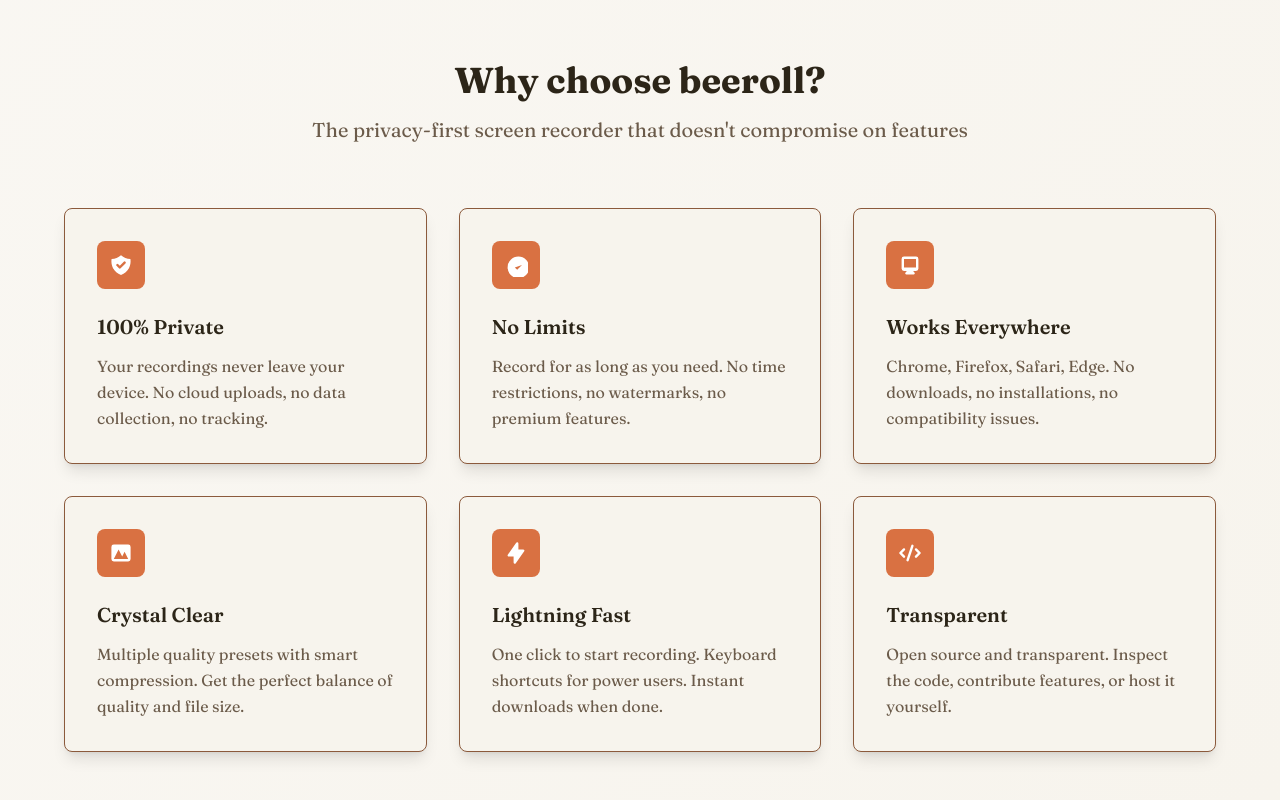
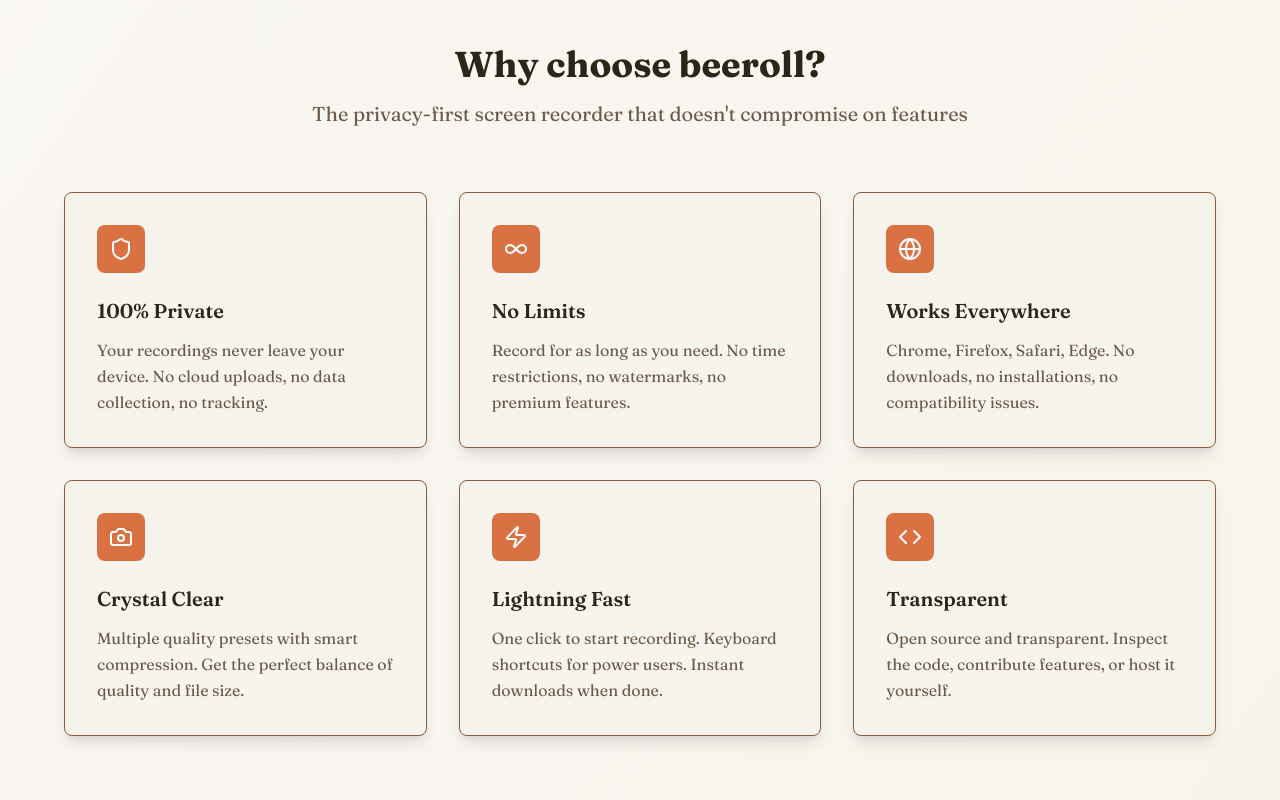
Before and after one commit to john-rock/beeroll, a Next.js app: page / in a window 1280 px wide. Shown: the part 1002-1802 px from the top of the page. Built offline with nearby package versions, Linux system fonts and the light colour scheme.

Commit message:
lucid icons

```diff
--- a/app/components/Logo.tsx
+++ b/app/components/Logo.tsx
@@ -16,7 +16,7 @@
 export function Logo() {
   return (
     <div>
-      <h1 className="text-2xl sm:text-3xl font-bold text-retro-brown dark:text-retro-brown px-4 py-2">
+      <h1 className="text-2xl sm:text-3xl font-bold text-retro-brown dark:text-retro-brown">
         beeroll
       </h1>
     </div>
--- a/app/components/ScreenRecorder.tsx
+++ b/app/components/ScreenRecorder.tsx
@@ -8,7 +8,7 @@
 import { QUALITY_PRESETS, getSavedQualityPreset, saveQualityPreset } from '../utils/qualitySettings';
 import { AudioControls } from './AudioControls';
 import { Header } from './Header';
-import { Play, ChevronDown, Save, Settings, Zap } from 'lucide-react';
+import { Play, ChevronDown, Save, Settings, Zap, Shield, Infinity, Globe, Camera, Code } from 'lucide-react';
 
 import { RecordingStatus } from './RecordingStatus';
 import { ErrorDisplay } from './ErrorDisplay';
@@ -579,9 +579,7 @@
                 {/* Privacy First */}
                 <div className="bg-retro-warm-white dark:bg-retro-warm-white rounded-lg p-8 shadow-lg border border-retro-accent dark:border-retro-accent hover:shadow-xl transition-all duration-300">
                   <div className="w-12 h-12 bg-retro-orange rounded-lg flex items-center justify-center mb-6">
-                    <svg className="w-6 h-6 text-white" fill="currentColor" viewBox="0 0 20 20">
-                      <path fillRule="evenodd" d="M2.166 4.999A11.954 11.954 0 0010 1.944 11.954 11.954 0 0017.834 5c.11.65.166 1.32.166 2.001 0 5.225-3.34 9.67-8 11.317C5.34 16.67 2 12.225 2 7c0-.682.057-1.35.166-2.001zm11.541 3.708a1 1 0 00-1.414-1.414L9 10.586 7.707 9.293a1 1 0 00-1.414 1.414l2 2a1 1 0 001.414 0l4-4z" clipRule="evenodd" />
-                    </svg>
+                    <Shield className="w-6 h-6 text-white" />
                   </div>
                   <h3 className="text-xl font-semibold text-retro-brown dark:text-retro-brown mb-3">
                     100% Private
@@ -594,9 +592,7 @@
                 {/* No Limits */}
                 <div className="bg-retro-warm-white dark:bg-retro-warm-white rounded-lg p-8 shadow-lg border border-retro-accent dark:border-retro-accent hover:shadow-xl transition-all duration-300">
                   <div className="w-12 h-12 bg-retro-orange rounded-lg flex items-center justify-center mb-6">
-                    <svg className="w-6 h-6 text-white" fill="currentColor" viewBox="0 0 20 20">
-                      <path d="M9 12l2 2 4-4m6 2a9 9 0 11-18 0 9 9 0 0118 0z" />
-                    </svg>
+                    <Infinity className="w-6 h-6 text-white" />
                   </div>
                   <h3 className="text-xl font-semibold text-retro-brown dark:text-retro-brown mb-3">
                     No Limits
@@ -609,9 +605,7 @@
                 {/* Works Everywhere */}
                 <div className="bg-retro-warm-white dark:bg-retro-warm-white rounded-lg p-8 shadow-lg border border-retro-accent dark:border-retro-accent hover:shadow-xl transition-all duration-300">
                   <div className="w-12 h-12 bg-retro-orange rounded-lg flex items-center justify-center mb-6">
-                    <svg className="w-6 h-6 text-white" fill="currentColor" viewBox="0 0 20 20">
-                      <path fillRule="evenodd" d="M3 5a2 2 0 012-2h10a2 2 0 012 2v8a2 2 0 01-2 2h-2.22l.123.489.804.804A1 1 0 0113 18H7a1 1 0 01-.707-1.707l.804-.804L7.22 15H5a2 2 0 01-2-2V5zm5.771 7H5V5h10v7H8.771z" clipRule="evenodd" />
-                    </svg>
+                    <Globe className="w-6 h-6 text-white" />
                   </div>
                   <h3 className="text-xl font-semibold text-retro-brown dark:text-retro-brown mb-3">
                     Works Everywhere
@@ -624,9 +618,7 @@
                 {/* High Quality */}
                 <div className="bg-retro-warm-white dark:bg-retro-warm-white rounded-lg p-8 shadow-lg border border-retro-accent dark:border-retro-accent hover:shadow-xl transition-all duration-300">
                   <div className="w-12 h-12 bg-retro-orange rounded-lg flex items-center justify-center mb-6">
-                    <svg className="w-6 h-6 text-white" fill="currentColor" viewBox="0 0 20 20">
-                      <path d="M4 3a2 2 0 00-2 2v10a2 2 0 002 2h12a2 2 0 002-2V5a2 2 0 00-2-2H4zm12 12H4l4-8 3 6 2-4 3 6z" />
-                    </svg>
+                    <Camera className="w-6 h-6 text-white" />
                   </div>
                   <h3 className="text-xl font-semibold text-retro-brown dark:text-retro-brown mb-3">
                     Crystal Clear
@@ -639,9 +631,7 @@
                 {/* Easy to Use */}
                 <div className="bg-retro-warm-white dark:bg-retro-warm-white rounded-lg p-8 shadow-lg border border-retro-accent dark:border-retro-accent hover:shadow-xl transition-all duration-300">
                   <div className="w-12 h-12 bg-retro-orange rounded-lg flex items-center justify-center mb-6">
-                    <svg className="w-6 h-6 text-white" fill="currentColor" viewBox="0 0 20 20">
-                      <path fillRule="evenodd" d="M11.3 1.046A1 1 0 0112 2v5h4a1 1 0 01.82 1.573l-7 10A1 1 0 018 18v-5H4a1 1 0 01-.82-1.573l7-10a1 1 0 011.12-.38z" clipRule="evenodd" />
-                    </svg>
+                    <Zap className="w-6 h-6 text-white" />
                   </div>
                   <h3 className="text-xl font-semibold text-retro-brown dark:text-retro-brown mb-3">
                     Lightning Fast
@@ -654,9 +644,7 @@
                 {/* Open Source */}
                 <div className="bg-retro-warm-white dark:bg-retro-warm-white rounded-lg p-8 shadow-lg border border-retro-accent dark:border-retro-accent hover:shadow-xl transition-all duration-300">
                   <div className="w-12 h-12 bg-retro-orange rounded-lg flex items-center justify-center mb-6">
-                    <svg className="w-6 h-6 text-white" fill="currentColor" viewBox="0 0 20 20">
-                      <path fillRule="evenodd" d="M12.316 3.051a1 1 0 01.633 1.265l-4 12a1 1 0 11-1.898-.632l4-12a1 1 0 011.265-.633zM5.707 6.293a1 1 0 010 1.414L3.414 10l2.293 2.293a1 1 0 11-1.414 1.414l-3-3a1 1 0 010-1.414l3-3a1 1 0 011.414 0zm8.586 0a1 1 0 011.414 0l3 3a1 1 0 010 1.414l-3 3a1 1 0 11-1.414-1.414L16.586 10l-2.293-2.293a1 1 0 010-1.414z" clipRule="evenodd" />
-                    </svg>
+                    <Code className="w-6 h-6 text-white" />
                   </div>
                   <h3 className="text-xl font-semibold text-retro-brown dark:text-retro-brown mb-3">
                     Transparent
```
